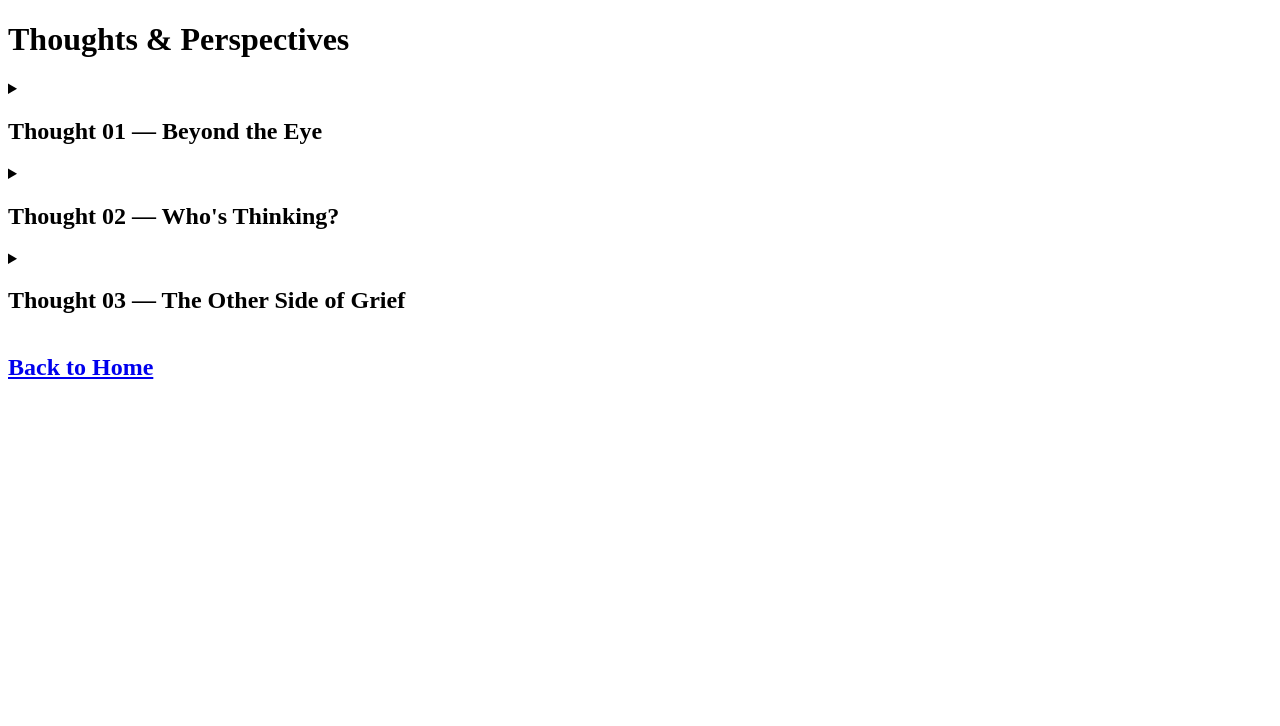
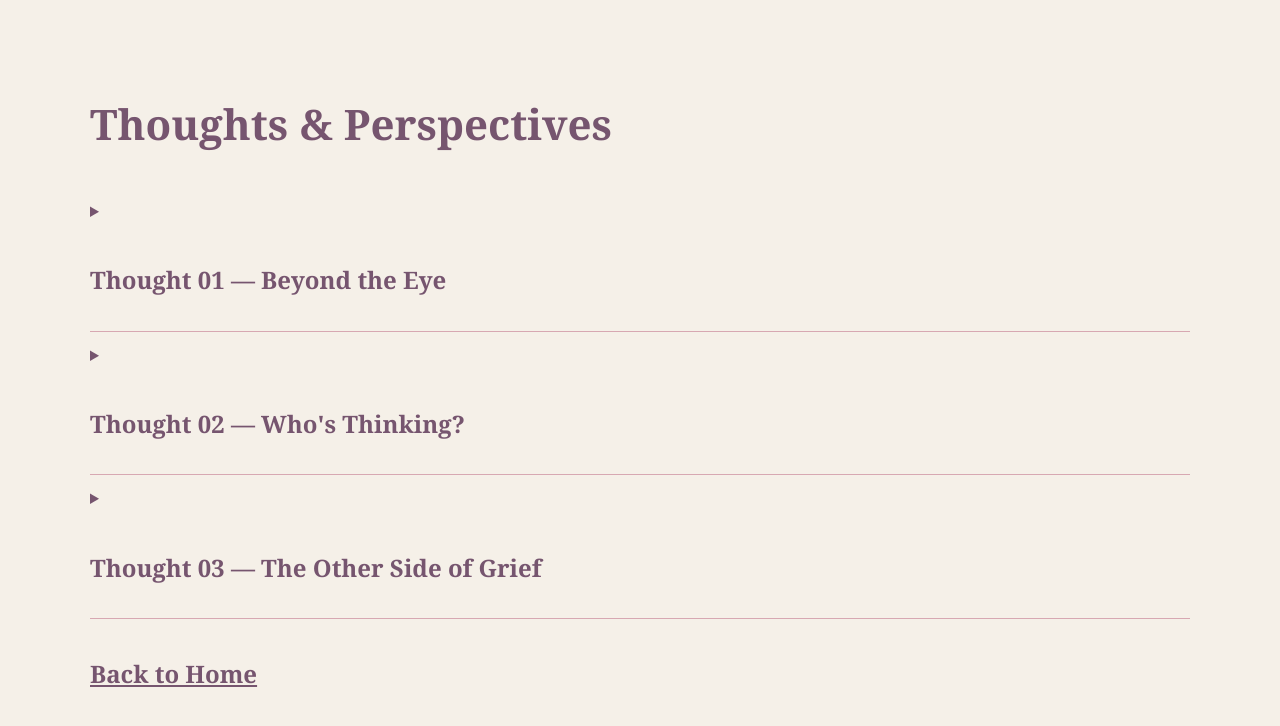
Before and after one commit to najeewilson1225/MEDPL150, a plain HTML site: page Readings.html in a window 1280 px wide. Drawn offline with Linux system fonts and the light colour scheme.

Commit message:
Update Readings.html

```diff
--- a/Readings.html
+++ b/Readings.html
@@ -5,6 +5,49 @@
     <meta charset="UTF-8">
     <meta name="viewport" content="width=device-width, initial-scale=1.0">
     <title>Thoughts &amp; Perspectives</title>
+
+<style>
+    body {
+        background-color: #F5F0E8;
+        color: #252329;
+        font-family: Arial, sans-serif;
+        line-height: 1.7;
+        margin: 40px auto;
+        padding: 20px;
+        max-width: 1100px;
+    }
+
+    h1, h2, h3 {
+        font-family: Georgia, serif;
+        color: #76556F;
+    }
+
+    h1 {
+        font-size: 42px;
+    }
+
+    h2 {
+        margin-top: 35px;
+    }
+
+    a {
+        color: #76556F;
+    }
+
+    summary {
+        cursor: pointer;
+        color: #76556F;
+    }
+
+    details {
+        border-bottom: 1px solid #D7A8B2;
+        padding: 10px 0;
+    }
+
+    details p {
+        line-height: 1.8;
+    }
+</style>
 </head>
 <body>
 
```
